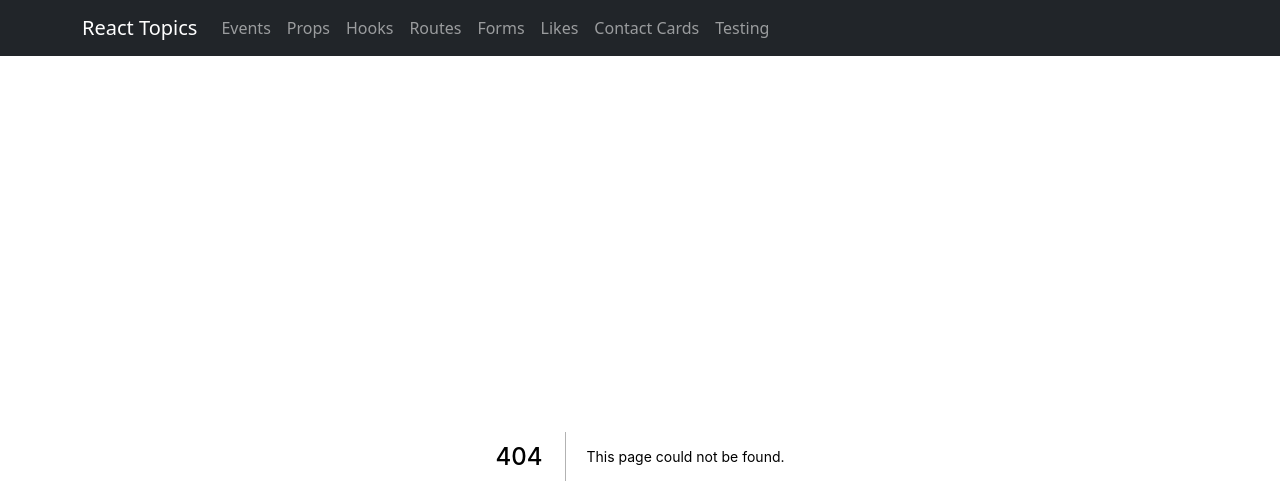
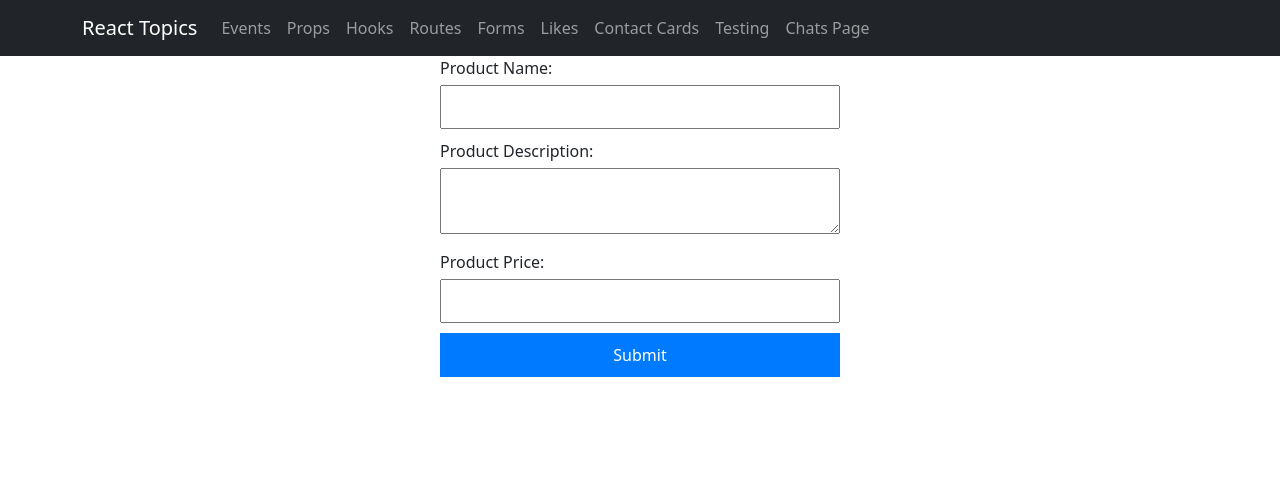
Before and after one commit to mark-e-brewer/react-topics, a Next.js app: page /chatsPage in a window 1280 px wide. Before the commit this address had no page. Shown: the top 504 px of the page. Built offline with nearby package versions, Linux system fonts and the light colour scheme.

Commit message:
product form and card

```diff
--- a/components/NavBar.js
+++ b/components/NavBar.js
@@ -40,6 +40,9 @@ export default function NavBar() {
             <Link passHref href="/testPage">
               <Nav.Link>Testing</Nav.Link>
             </Link>
+            <Link passHref href="/chatsPage">
+              <Nav.Link>Chats Page</Nav.Link>
+            </Link>
           </Nav>
         </Navbar.Collapse>
       </Container>
--- /dev/null
+++ b/components/product.js
@@ -0,0 +1,85 @@
+import React, { useState } from 'react';
+
+const ProductForm = () => {
+  const [productData, setProductData] = useState({
+    productName: '',
+    productDescription: '',
+    productPrice: '',
+    productCards: [], // New state to keep track of product cards
+  });
+
+  const handleSubmit = (event) => {
+    event.preventDefault();
+    // Generate a unique ID for the product card
+    const cardId = `productCard_${Math.random().toString(36).substr(2, 9)}`;
+    // Create the product card element
+    const productCard = (
+      <div key={cardId} className="product-card">
+        <h2 className="product-card__title">{productData.productName}</h2>
+        <p className="product-card__field">
+          <strong>Description:</strong> {productData.productDescription}
+        </p>
+        <p className="product-card__field">
+          <strong>Price:</strong> {productData.productPrice}
+        </p>
+      </div>
+    );
+    // Update the state with the new product card
+    setProductData({ ...productData, productCards: [...productData.productCards, productCard] });
+  };
+
+  const handleChange = (event) => {
+    const { name, value } = event.target;
+    setProductData({ ...productData, [name]: value });
+  };
+
+  return (
+    <div>
+      <form className="product-form" onSubmit={handleSubmit}>
+        <label htmlFor="productName" className="product-form__label">
+          Product Name:
+        </label>
+        <input
+          type="text"
+          id="productName"
+          name="productName"
+          className="product-form__input"
+          value={productData.productName}
+          onChange={handleChange}
+        />
+        <label htmlFor="productDescription" className="product-form__label">
+          Product Description:
+        </label>
+        <textarea
+          id="productDescription"
+          name="productDescription"
+          className="product-form__textarea"
+          value={productData.productDescription}
+          onChange={handleChange}
+        />
+        <label htmlFor="productPrice" className="product-form__label">
+          Product Price:
+        </label>
+        <input
+          type="text"
+          id="productPrice"
+          name="productPrice"
+          className="product-form__input"
+          value={productData.productPrice}
+          onChange={handleChange}
+        />
+        <button type="submit" className="product-form__button">
+          Submit
+        </button>
+      </form>
+      {/* Render product cards */}
+      <div className="product-cards-container">
+        {productData.productCards.map((productCard) => (
+          <React.Fragment key={productCard.key}>{productCard}</React.Fragment>
+        ))}
+      </div>
+    </div>
+  );
+};
+
+export default ProductForm;
--- /dev/null
+++ b/pages/chatsPage.js
@@ -0,0 +1,7 @@
+import ProductForm from '../components/product';
+
+export default function ProductFormPage() {
+  return (
+    <ProductForm />
+  );
+}
--- a/styles/globals.css
+++ b/styles/globals.css
@@ -246,3 +246,52 @@
 #childText {
   font-family: 'Comic Sans MS', cursive, sans-serif; /* Fun font */
 }
+
+/* ProductForm.css */
+
+/* Styling for product form */
+.product-form {
+  max-width: 400px;
+  margin: 0 auto;
+}
+
+.product-form__label {
+  display: block;
+  margin-bottom: 5px;
+}
+
+.product-form__input,
+.product-form__textarea {
+  width: 100%;
+  padding: 8px;
+  margin-bottom: 10px;
+}
+
+.product-form__button {
+  display: block;
+  width: 100%;
+  padding: 10px;
+  background-color: #007bff;
+  color: #fff;
+  border: none;
+  cursor: pointer;
+}
+
+/* Styling for product card */
+.product-card {
+  max-width: 400px;
+  margin: 20px auto;
+  padding: 20px;
+  background-color: #f8f9fa;
+  border: 1px solid #ccc;
+  border-radius: 5px;
+}
+
+.product-card__title {
+  font-size: 24px;
+  margin-bottom: 10px;
+}
+
+.product-card__field {
+  margin-bottom: 5px;
+}
```
Also changed, not shown: components/notesFormEdit.js (+8 -8 lines).
